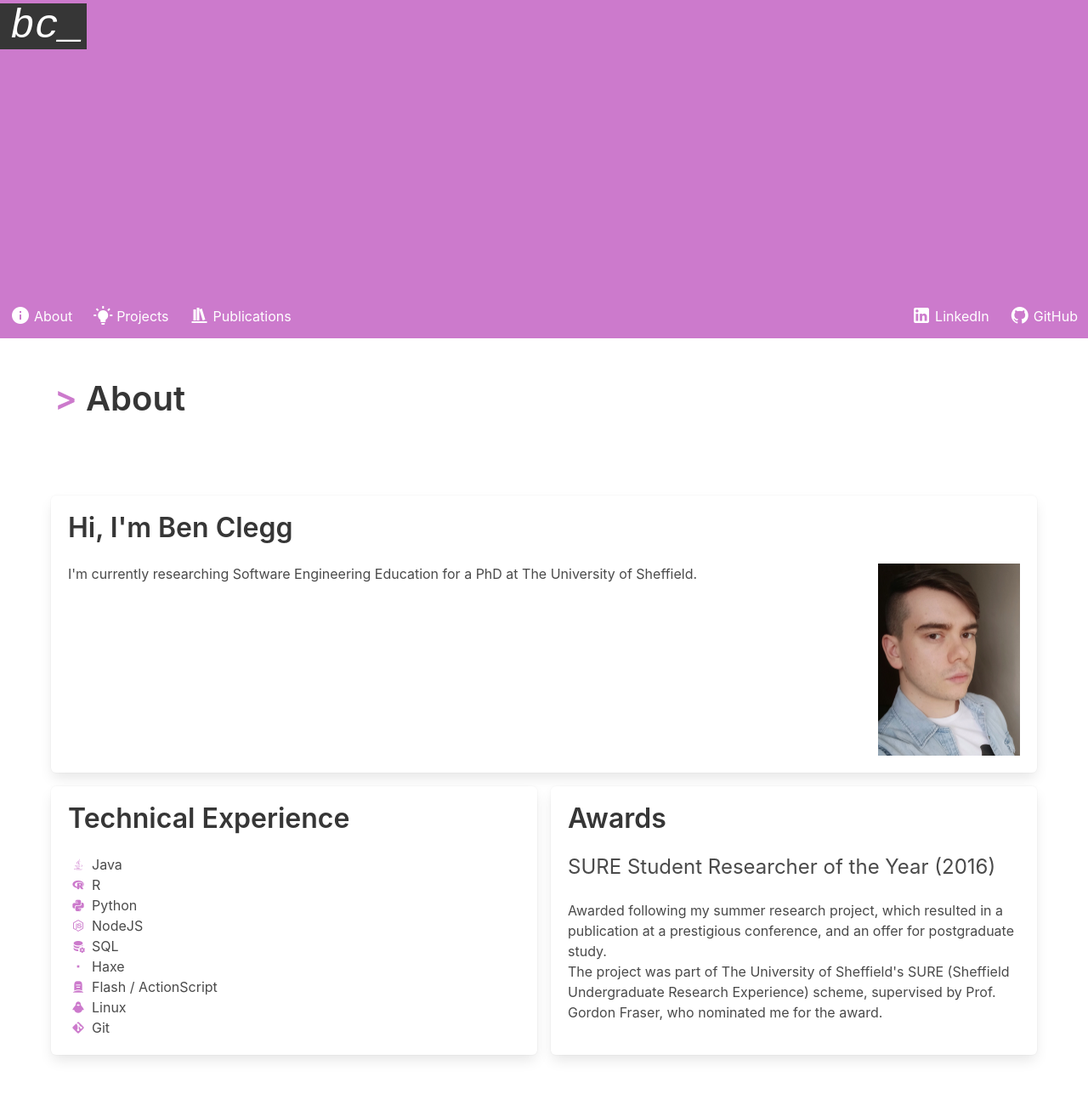
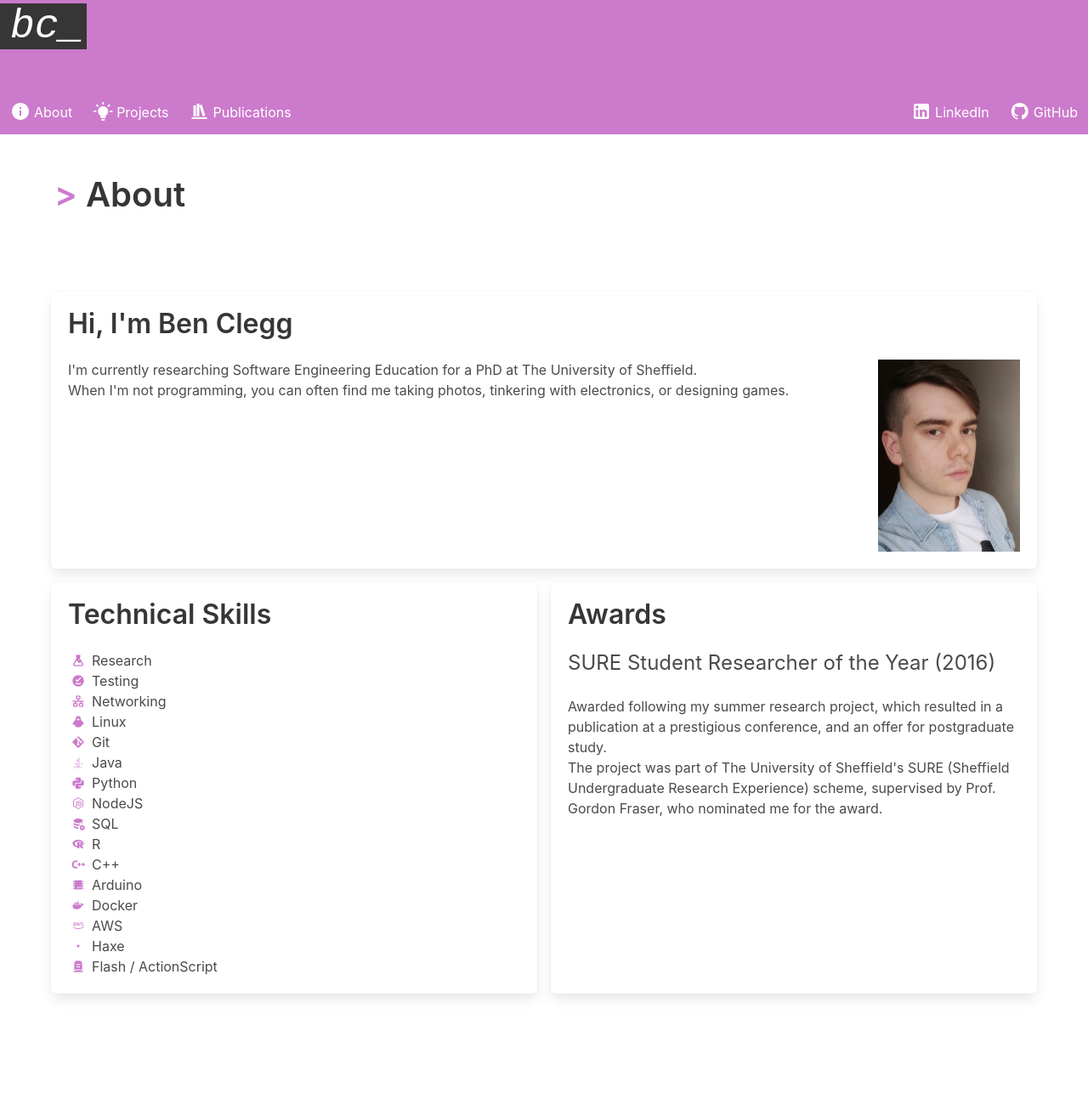
Before and after one commit to ben-clegg/ben-clegg.github.io, an Eleventy site: page index.njk in a window 1280 px wide. Shown: the top 1300 px of the page at 85% size. Built offline with nearby package versions, Linux system fonts and the light colour scheme; Eleventy itself is replaced by a stand-in of ours; files that its build step writes are made by us from their sources; a web font is replaced by a local one.

Commit message:
updated details of about page

```diff
--- a/_layouts/common.njk
+++ b/_layouts/common.njk
@@ -9,7 +9,7 @@
     <link rel="icon" href="favicon.ico">
   </head>
   <body>
-    <section class="hero is-medium is-primary header-bg-img">
+    <section class="hero is-small is-primary header-bg-img">
         <div class="hero-head">
             <a class="title is-1" href="/">
                 <div class="header-logo-wrapper">bc_</div>
--- a/index.njk
+++ b/index.njk
@@ -2,15 +2,23 @@
 layout: common.njk
 title: About
 experienceItems: [
+
+  {icon: "flask", text: "Research"},
+  {icon: "check-underline-circle", text: "Testing"},
+  {icon: "lan", text: "Networking"},
+  {icon: "linux", text: "Linux"},
+  {icon: "git", text: "Git"},
   {icon: "language-java", text: "Java"},
-  {icon: "language-r", text: "R"},
   {icon: "language-python", text: "Python"},
   {icon: "nodejs", text: "NodeJS"},
   {icon: "database-cog", text: "SQL"},
+  {icon: "language-r", text: "R"},
+  {icon: "language-cpp", text: "C++"},
+  {icon: "chip", text: "Arduino"},
+  {icon: "docker", text: "Docker"},
+  {icon: "aws", text: "AWS"},
   {icon: "square-small", text: "Haxe"},
   {icon: "grave-stone", text: "Flash / ActionScript"},
-  {icon: "linux", text: "Linux"},
-  {icon: "git", text: "Git"}
 ]
 ---
 
@@ -24,6 +32,7 @@ experienceItems: [
           <div class=columns>
             <div class="column is-10">
               <p>I'm currently researching Software Engineering Education for a PhD at The University of Sheffield.</p>
+              <p>When I'm not programming, you can often find me taking photos, tinkering with electronics, or designing games.</p>
             </div>
             <div class="column is-2">
               <figure class="image">
@@ -36,7 +45,7 @@ experienceItems: [
 
       <div class="tile is-child is-6 p-2">
         <div class="box" style="height: 100%">
-          <h2 class="title is-3">Technical Experience</h2>
+          <h2 class="title is-3">Technical Skills</h2>
 
             {%- for item in experienceItems -%}
               <p>
```
